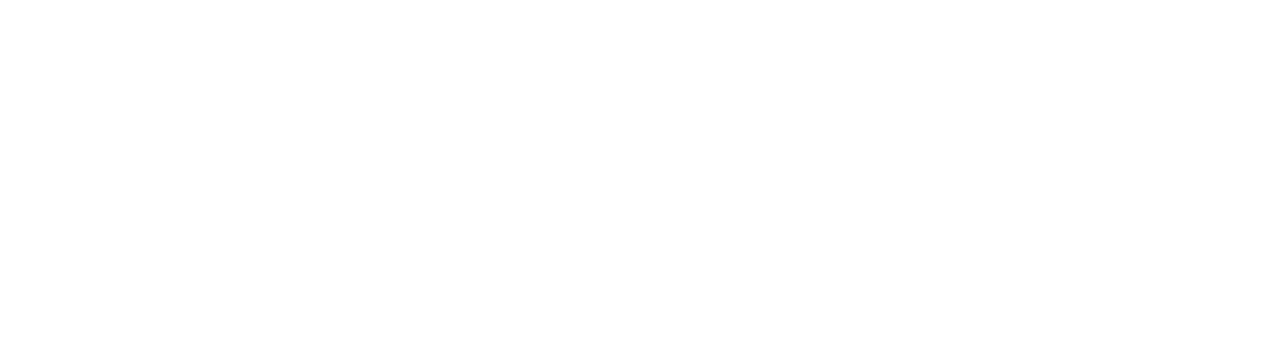
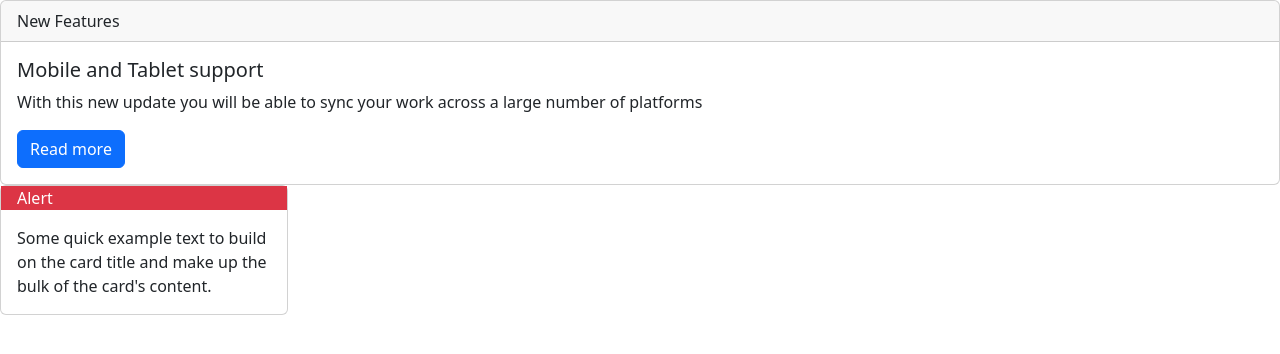
Before and after one commit to acciojob/bootstrap-card-ashishbhartii, a website: page main.html in a window 1280 px wide. Drawn offline with nearby package versions, Linux system fonts and the light colour scheme.

Commit message:
created a submission

```diff
--- a/main.html
+++ b/main.html
@@ -3,14 +3,31 @@
 <html>
 
 <head>
+	<link href="https://cdn.jsdelivr.net/npm/bootstrap@5.3.3/dist/css/bootstrap.min.css" rel="stylesheet" integrity="sha384-QWTKZyjpPEjISv5WaRU9OFeRpok6YctnYmDr5pNlyT2bRjXh0JMhjY6hW+ALEwIH" crossorigin="anonymous">
 	<link rel="stylesheet" href="styles.css">
 </head>
 
 <body>
 	<!-- the entire body must be written by student -->
+	<div class="card">
+  <div class="card-header">
+    New Features
+  </div>
+  <div class="card-body">
+    <h5 class="card-title">Mobile and Tablet support</h5>
+    <p class="card-text">With this new update you will be able to sync your work across a large number of platforms</p>
+    <a href="#" class="btn btn-primary">Read more</a>
+  </div>
+</div>
+	<div class="card" style="width: 18rem;">
+	  <div class="bg-danger text-white px-3">Alert</div>
+  <div class="card-body">
+    <p class="card-text">Some quick example text to build on the card title and make up the bulk of the card's content.</p>
+  </div>
+</div>
     <script type="text/javascript" src="./script.js">
 </script>
-
+	<script src="https://cdn.jsdelivr.net/npm/bootstrap@5.3.3/dist/js/bootstrap.bundle.min.js" integrity="sha384-YvpcrYf0tY3lHB60NNkmXc5s9fDVZLESaAA55NDzOxhy9GkcIdslK1eN7N6jIeHz" crossorigin="anonymous"></script>
 </body>
 
 </html>
```
